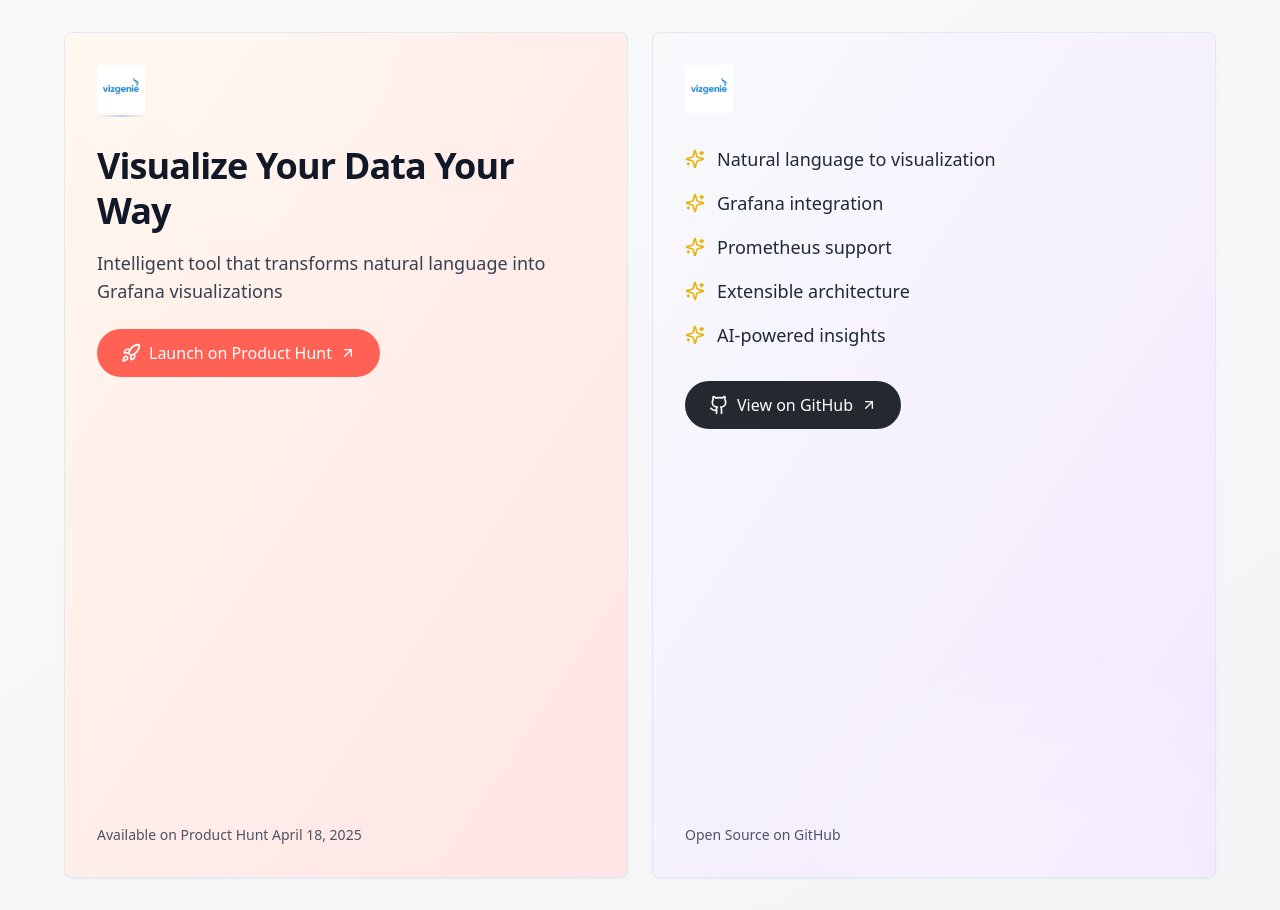
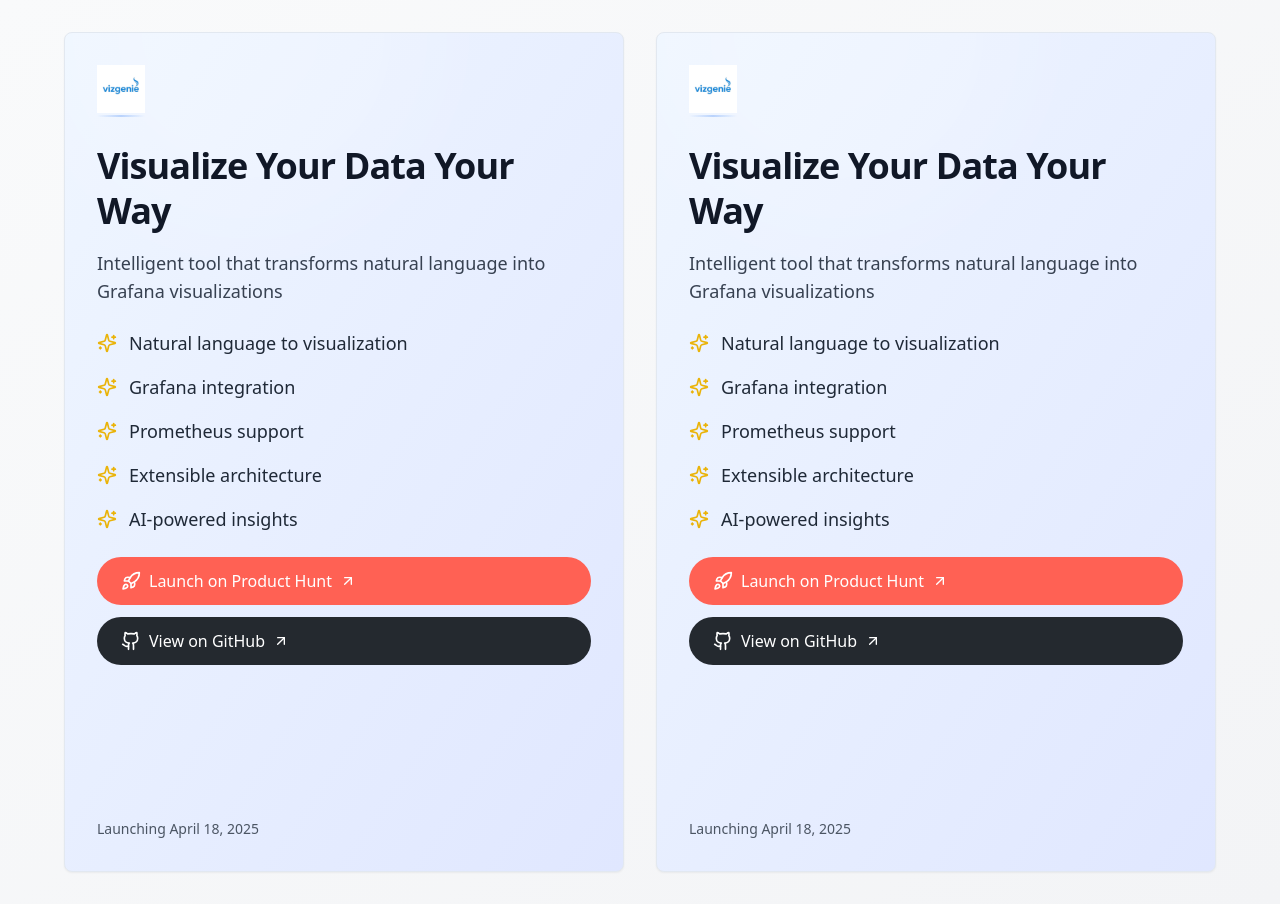
Before and after one commit to datadog-demo/vizgenie-visuals, a React (Vite) app: page / in a window 1280 px wide. Built offline with nearby package versions, Linux system fonts and the light colour scheme.

Commit message:
Add Product Hunt and GitHub posters
Clone the existing poster and include both Product Hunt and GitHub information in each.

```diff
--- a/src/components/MinimalistPoster.tsx
+++ b/src/components/MinimalistPoster.tsx
@@ -30,9 +30,9 @@ const MinimalistPoster = () => {
   };
 
   return (
-    <div className="grid grid-cols-1 md:grid-cols-2 gap-6">
-      {/* Product Hunt Banner */}
-      <Card className="relative overflow-hidden aspect-[2/3] p-8 bg-gradient-to-br from-orange-50 to-rose-100 group hover:shadow-xl transition-all duration-500">
+    <div className="grid grid-cols-1 md:grid-cols-2 gap-8">
+      {[1, 2].map((index) => (
+        <Card key={index} className="relative overflow-hidden aspect-[2/3] p-8 bg-gradient-to-br from-blue-50 to-indigo-100 group hover:shadow-xl transition-all duration-500">
           <div className="absolute top-0 right-0 w-96 h-96 bg-white/20 rounded-full blur-3xl transform -translate-x-1/2 -translate-y-1/2" />
 
           <div className="relative z-10 h-full flex flex-col justify-between">
@@ -55,6 +55,16 @@ const MinimalistPoster = () => {
                 </p>
               </div>
 
+              <div className="flex flex-col gap-4">
+                {content.features.map((feature, idx) => (
+                  <div key={idx} className="flex items-center gap-3 text-gray-800">
+                    <Sparkles className="w-5 h-5 text-yellow-500" />
+                    <span className="text-lg font-medium">{feature}</span>
+                  </div>
+                ))}
+              </div>
+
+              <div className="flex flex-col gap-3">
                 <a
                   href={content.platforms[0].link}
                   target="_blank"
@@ -65,36 +75,6 @@ const MinimalistPoster = () => {
                   <span>Launch on Product Hunt</span>
                   <ArrowUpRight className="w-4 h-4" />
                 </a>
-          </div>
-
-          <p className="text-sm text-gray-600">Available on Product Hunt {content.launched}</p>
-        </div>
-      </Card>
-
-      {/* GitHub Banner */}
-      <Card className="relative overflow-hidden aspect-[2/3] p-8 bg-gradient-to-br from-slate-50 to-purple-100 group hover:shadow-xl transition-all duration-500">
-        <div className="absolute bottom-0 left-0 w-96 h-96 bg-white/20 rounded-full blur-3xl transform translate-x-1/2 translate-y-1/2" />
-
-        <div className="relative z-10 h-full flex flex-col justify-between">
-          <div className="space-y-8">
-            <div className="relative">
-              <img
-                src="/lovable-uploads/207d3f1c-58b3-4244-85de-55101fc15c3e.png"
-                alt="VizGenie Logo"
-                className="h-12 object-contain transform transition-transform duration-300 group-hover:scale-105"
-              />
-            </div>
-
-            <div className="space-y-6">
-              <div className="flex flex-col gap-4">
-                {content.features.map((feature, index) => (
-                  <div key={index} className="flex items-center gap-3 text-gray-800">
-                    <Sparkles className="w-5 h-5 text-yellow-500" />
-                    <span className="text-lg font-medium">{feature}</span>
-                  </div>
-                ))}
-              </div>
-            </div>
 
                 <a
                   href={content.platforms[1].link}
@@ -107,10 +87,12 @@ const MinimalistPoster = () => {
                   <ArrowUpRight className="w-4 h-4" />
                 </a>
               </div>
+            </div>
 
-          <p className="text-sm text-gray-600">Open Source on GitHub</p>
+            <p className="text-sm text-gray-600">Launching {content.launched}</p>
           </div>
         </Card>
+      ))}
     </div>
   );
 };
```
Lines whose indentation alone changed are shown as unchanged.
